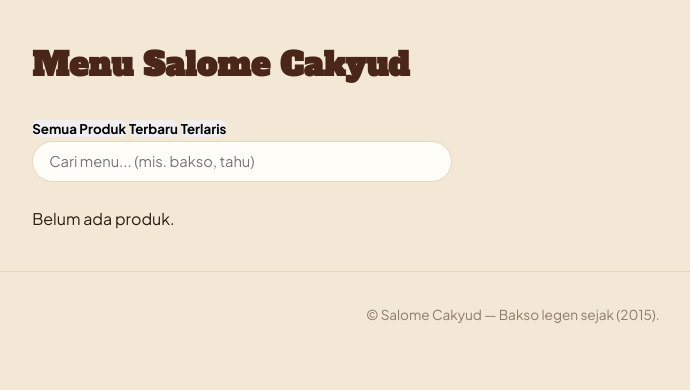
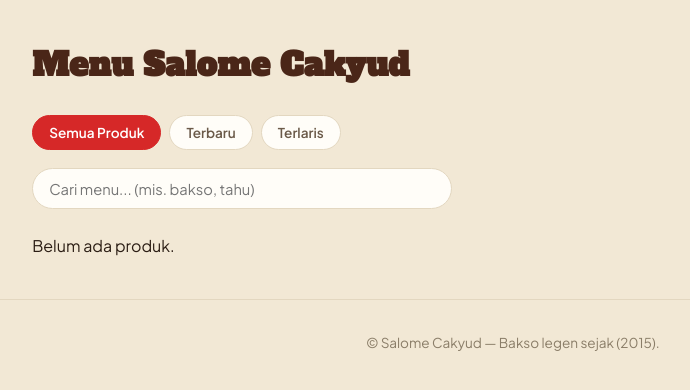
Before and after one commit to MiftahulKhoiri/Toko_onle, a FastAPI app: page / in a window 1280 px wide. Shown: the part 115-505 px from the top of the page, without its empty margins (127-817 px from the left). Run offline with FastAPI, Linux system fonts and the light colour scheme; data that the repository does not hold is empty.

Commit message:
Update style.css

```diff
--- a/app/static/css/style.css
+++ b/app/static/css/style.css
@@ -437,3 +437,13 @@ button { font-family: var(--font-body); font-weight: 700; border: none; border-r
     padding: 0.75rem 1.6rem; border-radius: 10px; font-weight: 700; font-size: 0.92rem;
 }
 .tp-menu-btn:hover { background: var(--cabai-tua); }
+
+/* ==================== Tab urutan produk (Semua / Terbaru / Terlaris) ==================== */
+.tab-urutan { display: flex; gap: 0.5rem; margin-bottom: 1rem; overflow-x: auto; padding-bottom: 2px; }
+.tab-urutan button {
+    flex-shrink: 0; background: var(--santan); border: 1.5px solid #e3d7c0; color: #6b5a49;
+    padding: 0.5rem 1rem; border-radius: 999px; font-size: 0.85rem; font-weight: 600;
+    cursor: pointer; white-space: nowrap;
+}
+.tab-urutan button.tab-aktif { background: var(--cabai); border-color: var(--cabai); color: white; }
+.tab-urutan button:hover:not(.tab-aktif) { border-color: var(--cabai); color: var(--cabai); }
```
